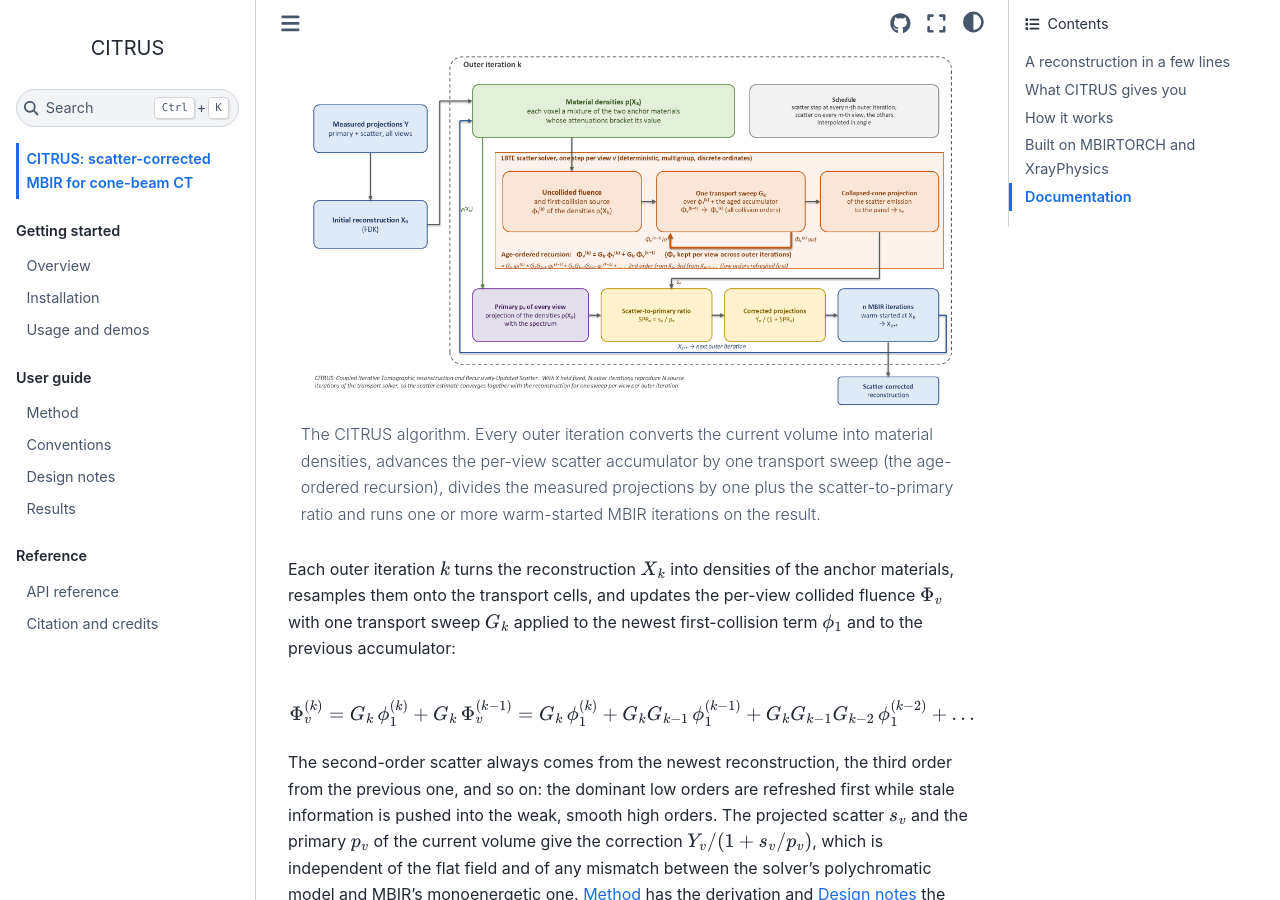
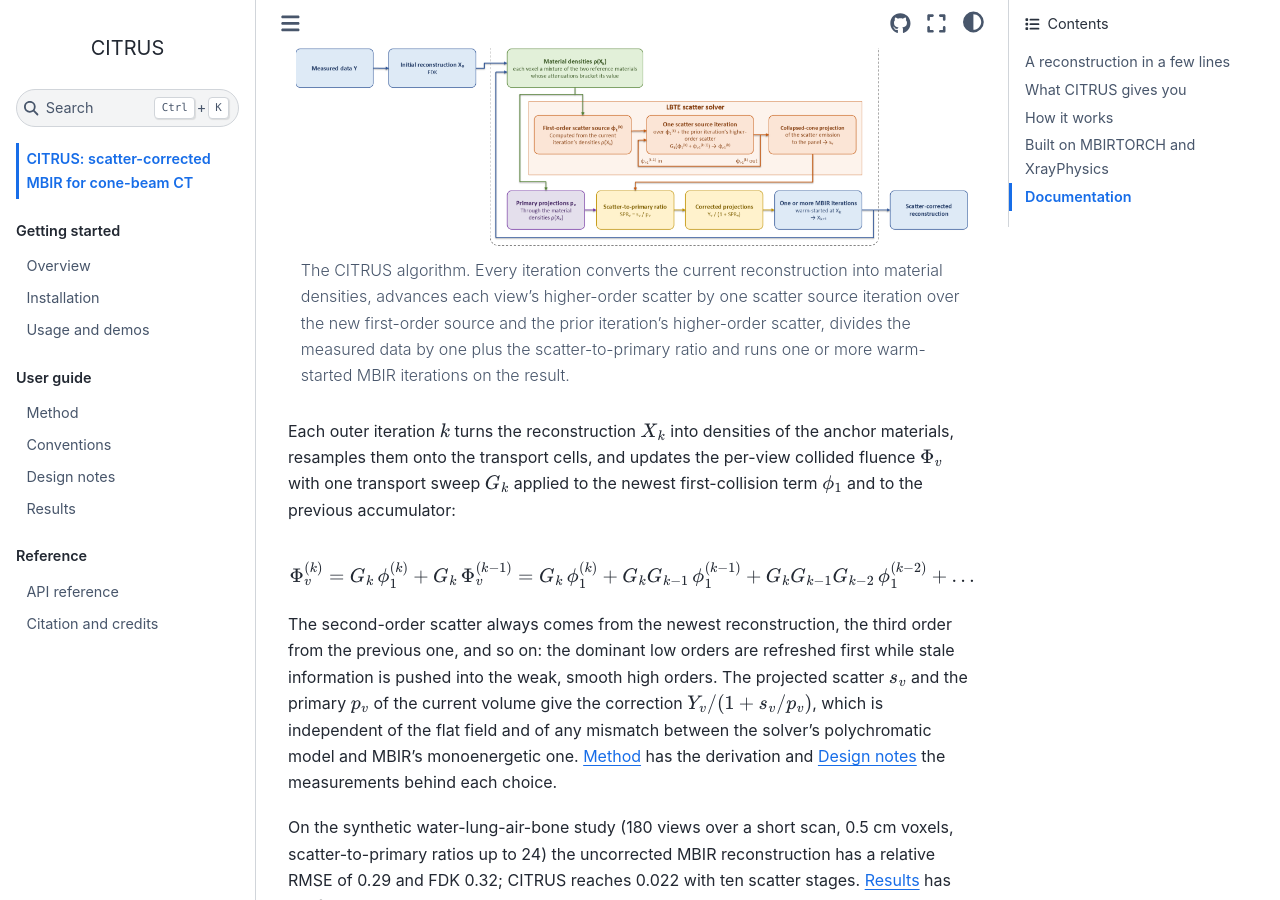
Before and after one commit to cabouman/citrus, a Sphinx documentation site: the page built from docs/source/index.rst, in a window 1280 px wide and 900 px high, scrolled down 1592 px. Built offline with Sphinx 7.4.7 and the Sphinx Book theme 1.1.4, drawn with Linux system fonts in a browser that asks for light colours.

Commit message:
Docs: flowchart exported from Jordan's hand-edited slide; the script now only re-exports unless --rebuild is given and uses the slide's own aspect ratio; caption matches the figure
Co-Authored-By: Claude Fable 5.1 <noreply@anthropic.com>

```diff
--- a/docs/source/index.rst
+++ b/docs/source/index.rst
@@ -61,14 +61,15 @@ How it works
 
 .. figure:: _static/citrus_pipeline.png
    :width: 100%
-   :alt: Flowchart of the CITRUS algorithm: measured projections and an initial reconstruction, then per outer
-         iteration the material densities, the age-ordered scatter recursion (one transport sweep per view applied
-         to the newest first-collision source and the previous accumulator), the scatter-to-primary ratio, the
-         corrected projections and n MBIR iterations, looping back.
+   :alt: Flowchart of CITRUS: measured data and an FDK initial reconstruction, then per CITRUS iteration the
+         material densities, the LBTE scatter solver (first-order scatter source, one scatter source iteration over
+         it plus the prior iteration's higher-order scatter, collapsed-cone projection), the primary projections,
+         the scatter-to-primary ratio, the corrected projections and one or more MBIR iterations, looping back.
 
-   The CITRUS algorithm. Every outer iteration converts the current volume into material densities, advances the
-   per-view scatter accumulator by one transport sweep (the age-ordered recursion), divides the measured projections
-   by one plus the scatter-to-primary ratio and runs one or more warm-started MBIR iterations on the result.
+   The CITRUS algorithm. Every iteration converts the current reconstruction into material densities, advances each
+   view's higher-order scatter by one scatter source iteration over the new first-order source and the prior
+   iteration's higher-order scatter, divides the measured data by one plus the scatter-to-primary ratio and runs one
+   or more warm-started MBIR iterations on the result.
 
 Each outer iteration :math:`k` turns the reconstruction :math:`X_k` into densities of the anchor materials, resamples
 them onto the transport cells, and updates the per-view collided fluence :math:`\Phi_v` with one transport sweep
```
Also changed, not shown: docs/figures/make_pipeline_flowchart.py (+13 -5 lines), docs/source/_static/citrus_pipeline.png, 1 other file.
